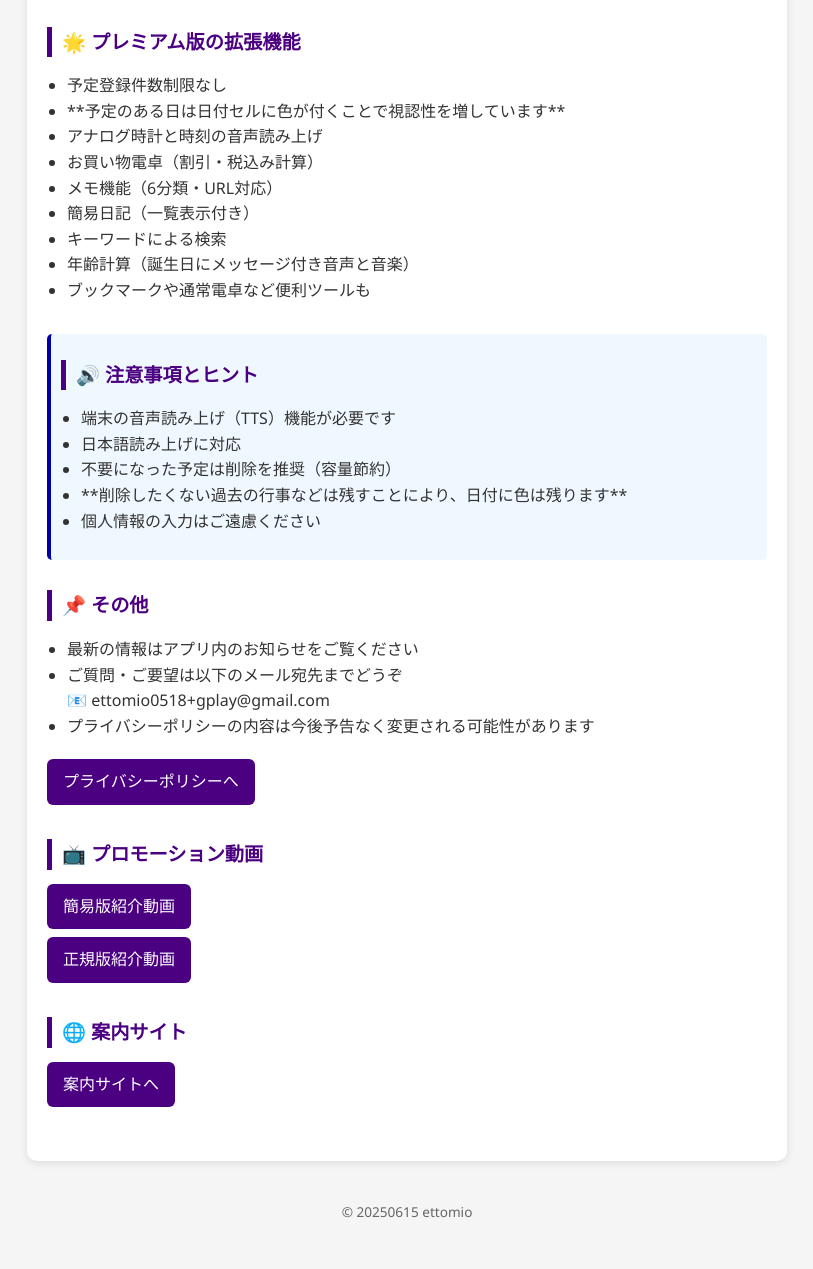
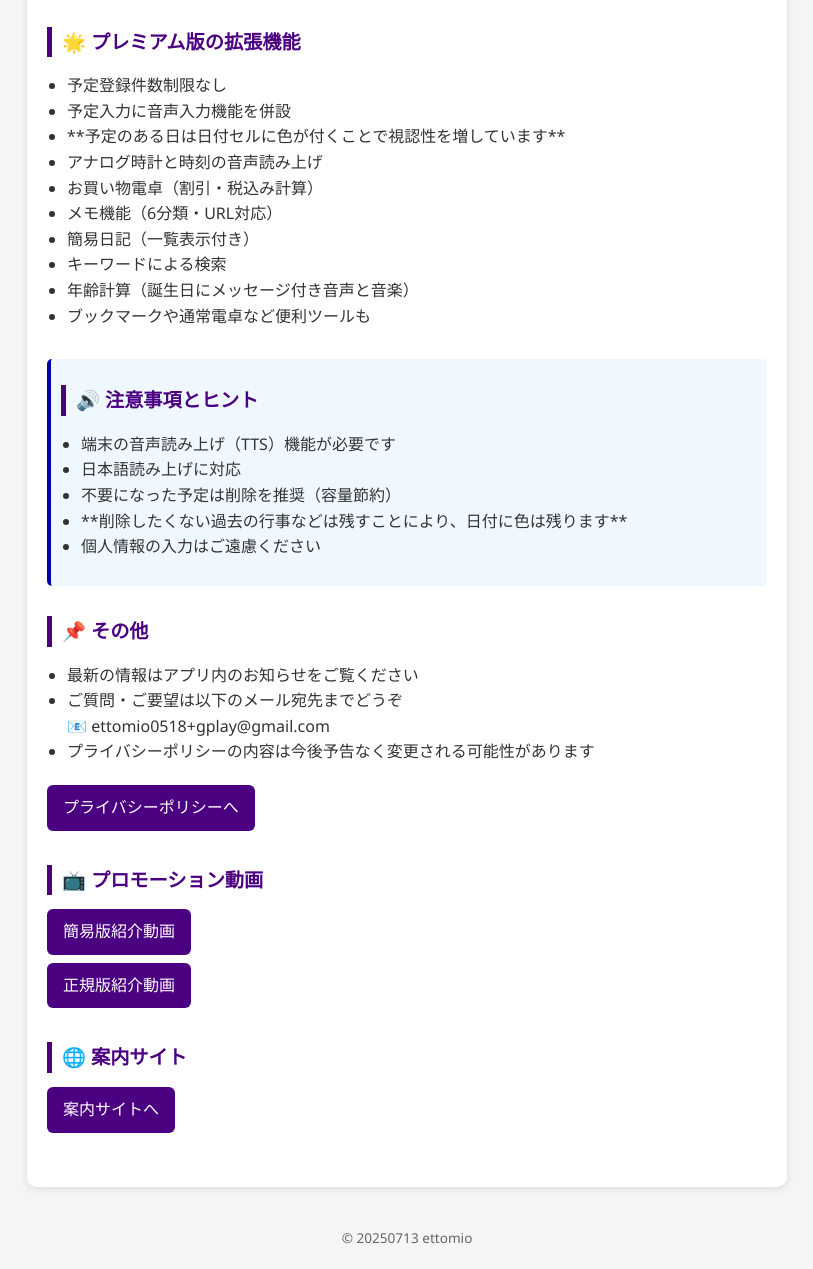
Before and after one commit to ettomio0518/app-intro, a plain HTML site: page index.html in a window 1280 px wide. Shown: the part 731-2000 px from the top of the page, without its empty margins (233-1046 px from the left). Drawn offline with Linux system fonts and the light colour scheme.

Commit message:
Update index.html

```diff
--- a/index.html
+++ b/index.html
@@ -154,6 +154,7 @@
       <h2>🌟 プレミアム版の拡張機能</h2>
       <ul>
         <li>予定登録件数制限なし</li>
+        <li>予定入力に音声入力機能を併設</li>
         <li>**予定のある日は日付セルに色が付くことで視認性を増しています**</li>
         <li>アナログ時計と時刻の音声読み上げ</li>
         <li>お買い物電卓（割引・税込み計算）</li>
@@ -199,7 +200,7 @@
   </div>
 
   <footer>
-    © 20250615 ettomio
+    © 20250713 ettomio
   </footer>
 
   <button class="top-button" id="topBtn" onclick="scrollToTop()">Top</button>
```
